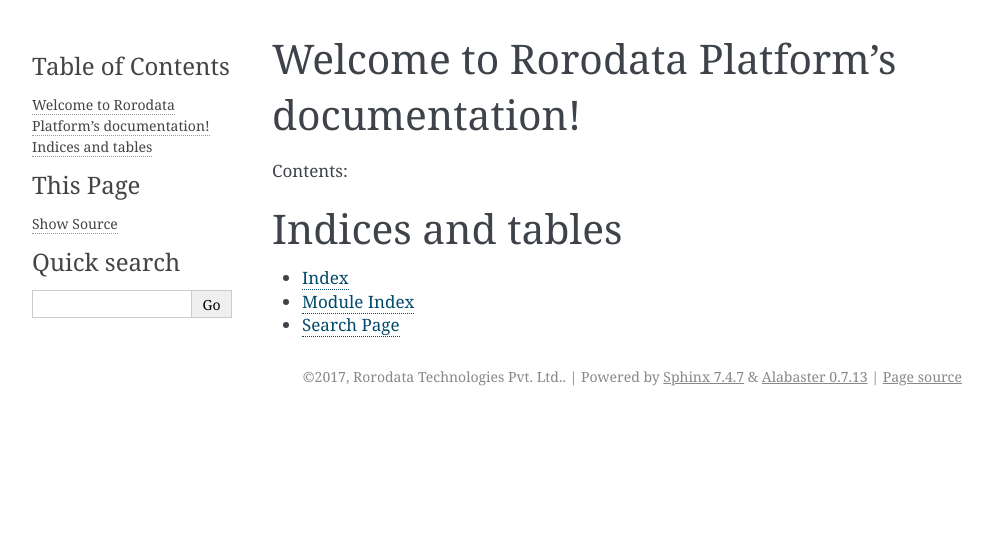
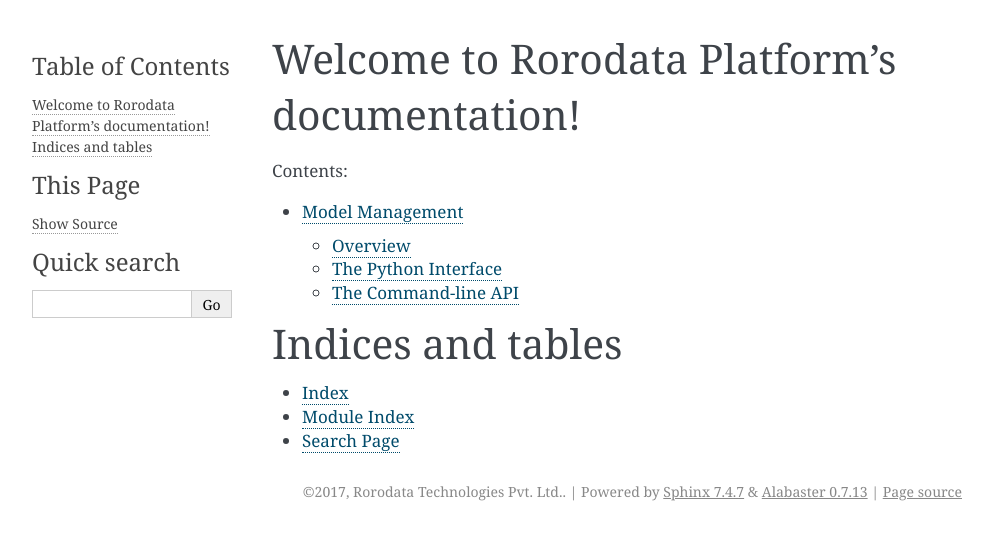
Before and after one commit to rorodata/roro-client, a Sphinx documentation site: the page built from docs/index.rst, in a window 1280 px wide. Shown: the top 540 px of the page, without its empty margins (148-1141 px from the left). Built offline with Sphinx 7.4.7, drawn with Linux system fonts in a browser that asks for light colours; some of the changed lines change nothing that is shown.

Commit message:
Added documentation about model management.

```diff
--- a/docs/index.rst
+++ b/docs/index.rst
@@ -11,6 +11,8 @@
 .. toctree::
    :maxdepth: 2
 
+   models
+
 
 Indices and tables
 ==================
--- /dev/null
+++ b/docs/models.rst
@@ -0,0 +1,180 @@
+Model Management
+================
+
+The Rorodata Platform has built-in support for managing multiple versions of machine learning models. Along with storing the models, it allows keeping track of any metadata required to identify what went into building the model and also attaching any related files.
+
+Overview
+--------
+
+Every project can have zero or more model repositories. Each model repository manages multiple versions of one model. Each version is called a ModelImage, which contains the serialized model object, associated metadata and attached files. ::
+
+    +-----------------------------------------------+
+    | ModelRepository A                             |
+    |                                               |
+    |  ModelImage - v1         ModelImage - v2      |
+    | +---------------+       +---------------+     |
+    | | Model v1      |       | Model v1      |     |
+    | +---------------+       +---------------+     |
+    | | Metadata v1   |       | Metadata v1   |     |
+    | +---------------+       +---------------+     |
+    +-----------------------------------------------+
+
+    +-----------------------------------------------+
+    | ModelRepository B                             |
+    |                                               |
+    |  ModelImage - v1         ModelImage - v2      |
+    | +---------------+       +---------------+     |
+    | | Model v1      |       | Model v1      |     |
+    | +---------------+       +---------------+     |
+    | | Metadata v1   |       | Metadata v1   |     |
+    | +---------------+       +---------------+     |
+    +-----------------------------------------------+
+
+The system stores all the models and the attachments in an S3 bucket and the metadata is stored in a SQL database.
+
+The Python Interface
+--------------------
+
+Here is a sample script to save a new version of an ML model::
+
+    import roro
+    project = roro.get_current_project()
+    model_repo = project.get_model_repository("credit-risk")
+
+    # run the training algorithm to build the model
+    model = train_machine_learning_model()
+
+    model_image = model_repo.new_image(model)
+    model_image['Input-Data-Source'] = 's3://credit-risk-dataset-201706'
+    model_image['Accuracy'] = 0.89
+    model_image.attach("log.txt", open("log.txt"))
+    model_image.save(comment="Built new model using the data till June 2017")
+
+And another script that predicts from a saved model. ::
+
+    import roro
+
+    project = roro.get_current_project()
+
+    # Take the repo for required model
+    model_repo = project.get_model_repository("credit-risk")
+
+    # get the image of the latest version or any tag
+    model_image = model_repo.get_model_image(tag="latest")
+
+    # get the actual model object
+    model = model_repo.get_model()
+
+    def predict(features):
+        return model.predict(features)
+
+The API
+^^^^^^^
+
+
+.. py:class:: Project
+
+   .. py:method:: get_model_repository(name)
+
+      Returns the :py:class:`ModelRepository` with given name.
+
+   .. py:method:: list_model_repositories()
+
+      Returns all the model repositories associated with this project.
+
+   .. py:method:: create_model_repository(name)
+
+      Creates a new :py:class:`ModelRepository` with given name.
+
+.. py:class:: ModelRepository
+
+   .. py:method:: new_model_image(self, model)
+
+      Creates a new model image.
+
+      The `save` method must be called on the model image object
+      after preparing the image by adding metadata and attachments.
+
+   .. py:method:: get_model_image(self, version=None, tag=None)
+
+      Returns the model image with given version number or tag name.
+
+   .. py:method:: get_tags(self)
+
+      Returns all the tags available in this repository.
+
+   .. py:method:: add_tag(self, tag, version)
+
+      Tags the specified ``version`` of the model image as given ``tag`` name.
+
+.. py:class:: ModelImage
+
+   ModelImage represents one version of an ML model and its assocated metadata.
+
+   Metadata can be added to a model image like a dictionary. ::
+
+    model_image['Accuracy'] = 0.83
+    model_image['Input-Source'] = 's3://credit-risk-201706'
+
+   Some metadata like timestamp, author etc. are automatically added.
+
+   .. py:method:: save(self, comment)
+
+      Saves the model image as a new version.
+
+   .. py:method:: __getattr__(self, name)
+
+      Returns the metadata with given name.
+
+   .. py:method:: __setattr__(self, name, value)
+
+      Set value of the metadata attribute with given name.
+
+   .. py:method:: get_metadata(self)
+
+      Returns all metadata as a dictionary.
+
+   .. py:method:: set_metadata(self, metadata)
+
+      Sets the model metadata.
+
+   .. py:method:: attach(self, filename, fileobj)
+
+      Adds a new attachment to the model image.
+
+   .. py:method:: get_attachments(self)
+
+      Returns all the attachments added to this model image.
+
+   .. py:method:: get_model(self)
+
+      Returns the model object.
+
+   .. py:attribute:: version
+
+      Version number of this model image.
+
+The Command-line API
+--------------------
+
+The Rorodata platform also provides a way to browse though the models from command line.
+
+**roro models**
+
+Lists all model repositories in the project.
+
+**roro models:create name**
+
+Creates a new model repository.
+
+**roro models:log [name]**
+
+Shows a log of model saves.
+
+**roro models:show name:version-tag**
+
+Shows the metadata of the model image specified by model name and version or tag.
+
+**roro models:download name:version-tag**
+
+Downloads the model of name with given version or tag.
```
